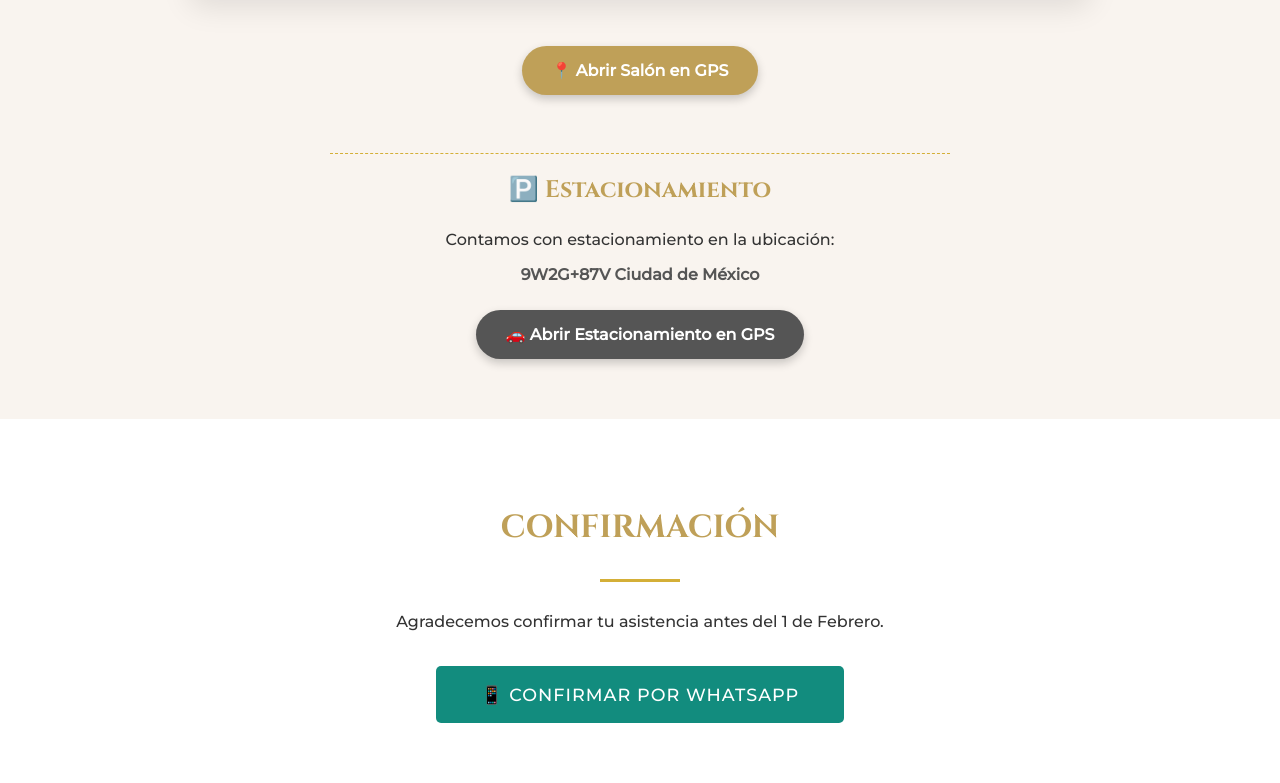
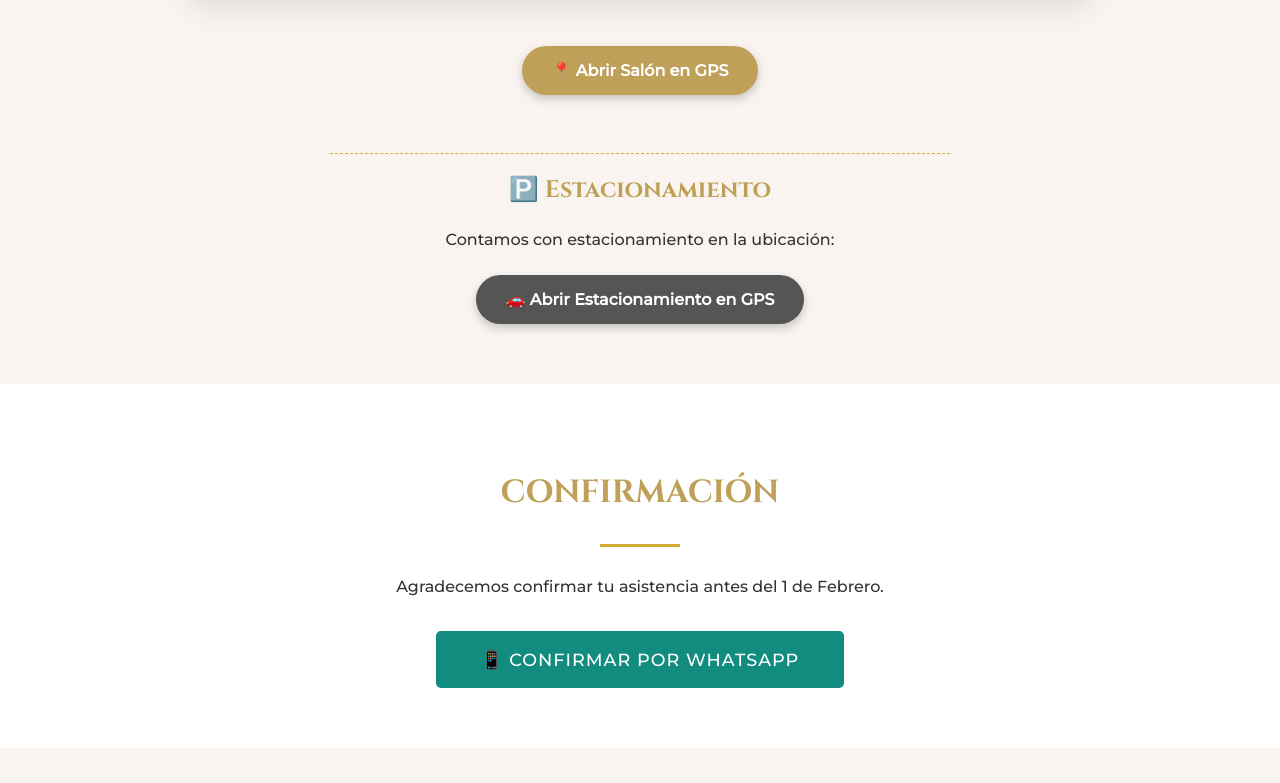
Before and after one commit to inv7a/50-aniversario, a plain HTML site: page index.html in a window 1280 px wide. Shown: the part 1973-2756 px from the top of the page. After the commit the page ends 2721 px from the top, so only its background shows below. Drawn offline with nearby package versions, Linux system fonts and the light colour scheme; a web font is replaced by a local one.

Commit message:
Update index.html

```diff
--- a/index.html
+++ b/index.html
@@ -220,7 +220,7 @@
 
         <h3 style="font-family: 'Cinzel', serif; color: #bfa058; font-size: 1.5em; margin-top: 20px;">🅿️ Estacionamiento</h3>
         <p>Contamos con estacionamiento en la ubicación:</p>
-        <p style="font-weight: bold; color: #555;">9W2G+87V Ciudad de México</p>
+
 
         <a href="https://www.google.com/maps/search/?api=1&query=9W2G%2B87V+Ciudad+de+México" target="_blank" class="btn-gold" style="background-color: #555;">🚗 Abrir Estacionamiento en GPS</a>
 
```
